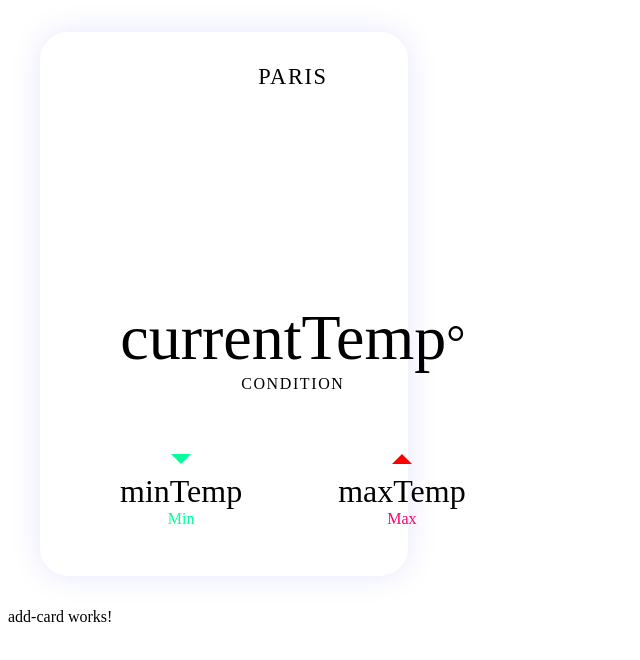
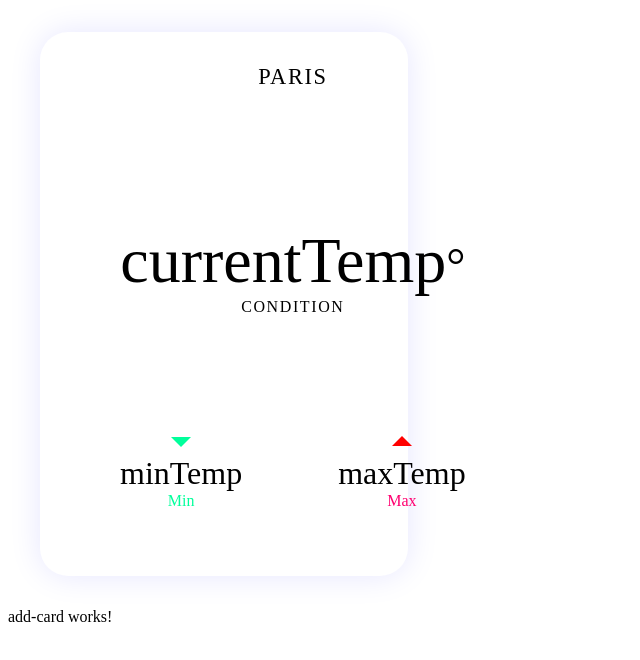
Before and after one commit to IKupreev/my-pet-apps, an Angular app: page / in a window 1280 px wide. Shown: the top 660 px of the page, without its empty margins (0-640 px from the left). Built offline with nearby package versions, Linux system fonts and the light colour scheme.

Commit message:
edit weather html components

```diff
--- a/src/app/components/weather-card/weather-card.component.html
+++ b/src/app/components/weather-card/weather-card.component.html
@@ -1,7 +1,11 @@
-<section class="weather__card" (click)="openDetails()" [ngClass]="{'weather__card-dark': darkMode}">
-  <!-- TODO: make the city name dynamic -->
+<section class="weather__card"
+
+  >
+  <!--  (click)="openDetails()"
+  [ngClass]="{'weather__card-dark': darkMode}"
+     TODO: make the city name dynamic -->
   <span class="city-name__text">Paris</span>
-    <div class="weather-icon__container" [ngSwitch]="true">
+    <!-- <div class="weather-icon__container" [ngSwitch]="true">
         <svg *ngSwitchCase="condition === 'Clouds'">
         </svg>
 
@@ -16,7 +20,7 @@
         </svg>
 
       <svg  *ngSwitchCase="condition === 'Fog'"></svg>
-    </div>
+    </div> -->
     <div class="temperature-text__container">
       <span class="temperature__text">currentTemp</span>
       <span class="temperature-metric__text">°</span>
--- a/src/app/services/weather.service.ts
+++ b/src/app/services/weather.service.ts
@@ -1,3 +1,4 @@
+import { HttpClient } from '@angular/common/http';
 import { Injectable } from '@angular/core';
 
 @Injectable({
@@ -5,5 +6,7 @@ import { Injectable } from '@angular/core';
 })
 export class WeatherService {
 
-  constructor() { }
+  constructor(private http: HttpClient) { }
+
+
 }
```
Also changed, not shown: src/app/components/weather/weather.component.ts (+10 -0 lines). Lines whose indentation alone changed are shown as unchanged.
